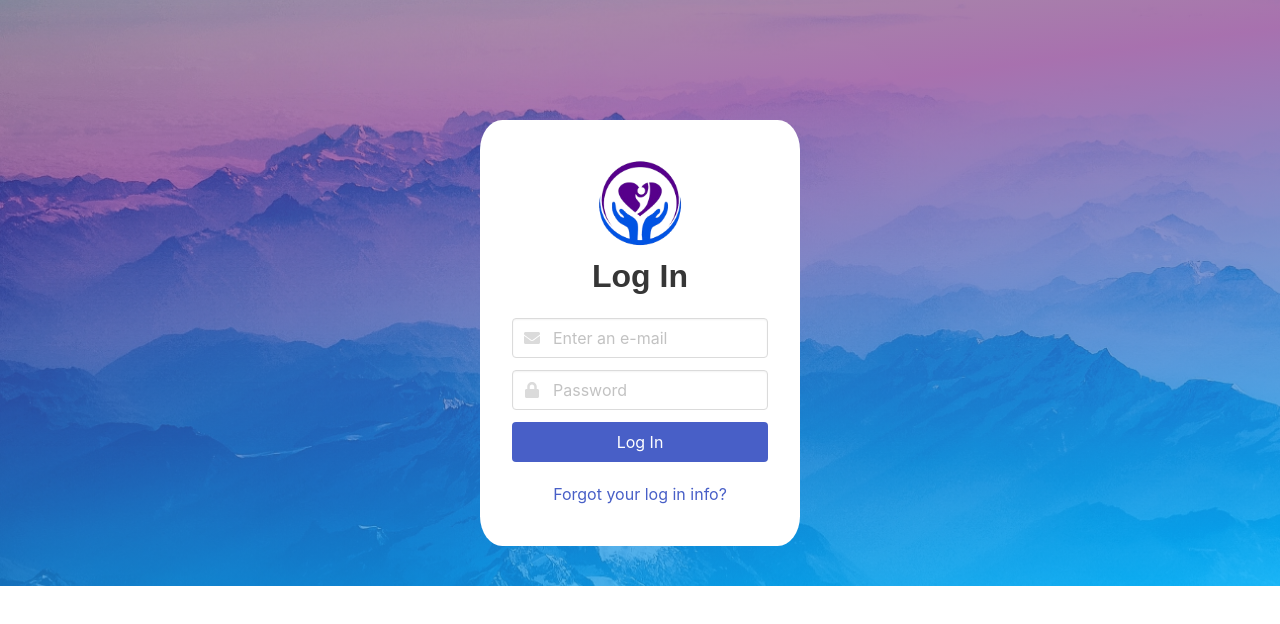
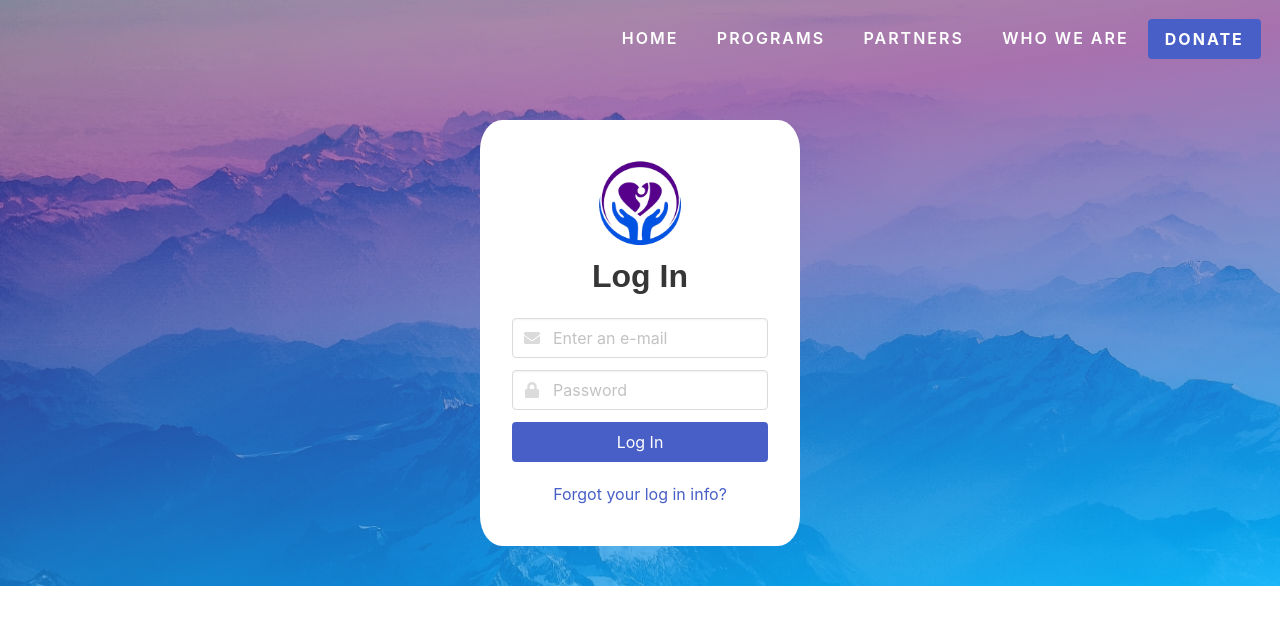
Before and after one commit to victoriavu75/myphilanthropies-volunteertracker, a plain HTML site: page frontend/login.html in a window 1280 px wide. Drawn offline with nearby package versions, Linux system fonts and the light colour scheme.

Commit message:
Change 3.0
changing button class

```diff
--- a/frontend/login.html
+++ b/frontend/login.html
@@ -3,13 +3,12 @@
 
 <head>
     <title>My Philanthropies - Login</title>
+    <link rel="stylesheet" href="https://cdn.jsdelivr.net/npm/bulma@0.8.0/css/bulma.min.css">
     <link href="style.css" type="text/css" rel="stylesheet" />
-    <link rel="stylesheet" href="https://cdn.jsdelivr.net/npm/bulma@0.8.0/css/bulma.min.css">
     <script defer src="https://use.fontawesome.com/releases/v5.3.1/js/all.js"></script>
 </head>
 
 <body>
-    <!--
     <nav>
         <ul>
             <li><a href="https://myphilanthropies.com/" target="_blank">HOME</a></li>
@@ -17,8 +16,12 @@
             <li><a href="https://myphilanthropies.com/partners/" target="_blank">PARTNERS</a></li>
             <li><a href="https://myphilanthropies.com/who-we-are/" target="_blank">WHO WE ARE</a></li>
         </ul>
-        <btn id="donate"><a href="https://myphilanthropies.com/donate/" target="_blank">DONATE</a></btn>
-    </nav>-->
+        <div class="field">
+                <div class="control">
+                    <a href="https://myphilanthropies.com/donate/" target="_blank" class="button is-link is-fullwidth is-size-6"><b>DONATE</b></a>
+                </div>
+        </div>
+    </nav>
     <div id="page">
         <div id="form-container">
             <img src="images/My-Philanthropies-Logo-3.1-Square.png" style="max-height: 100px;">
```
